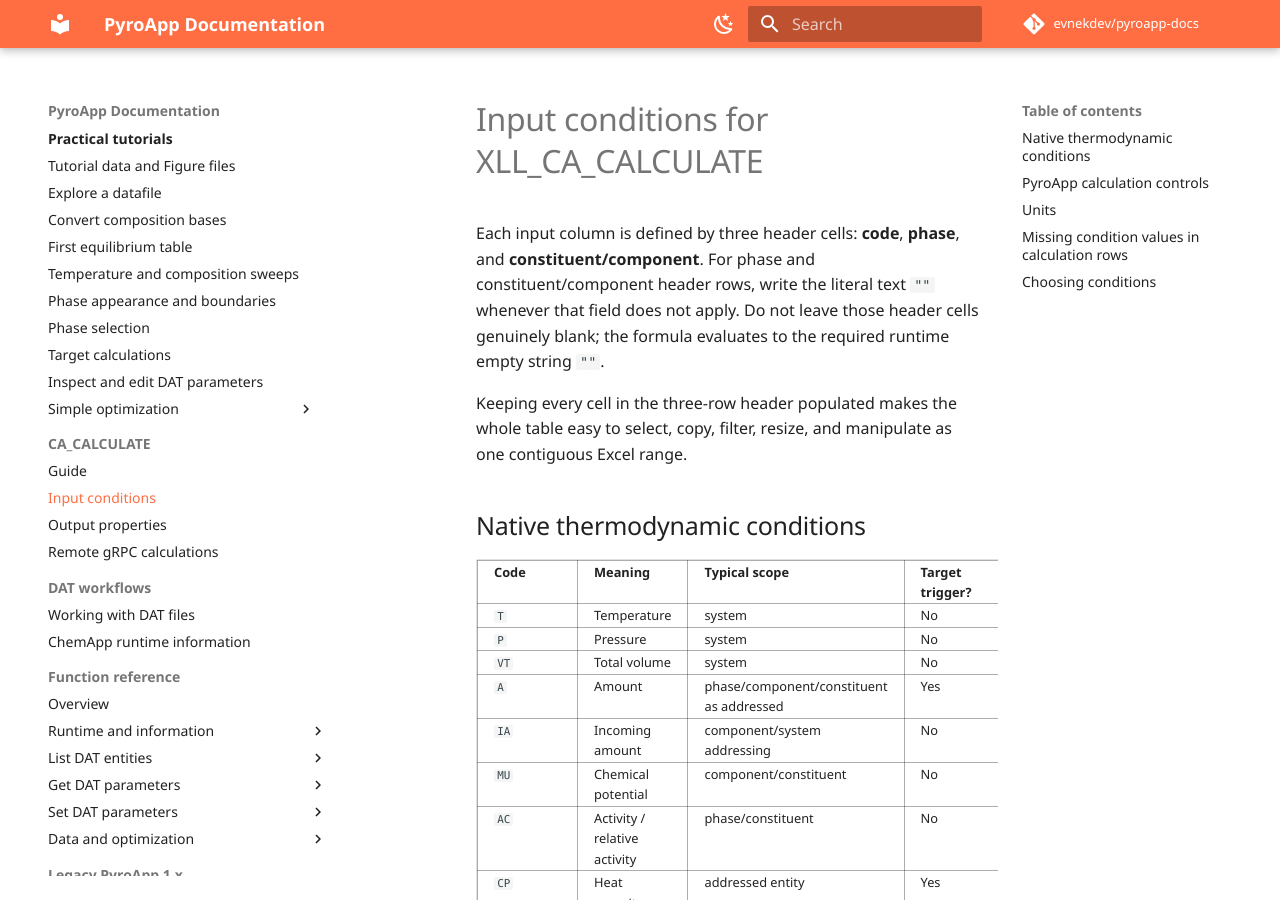
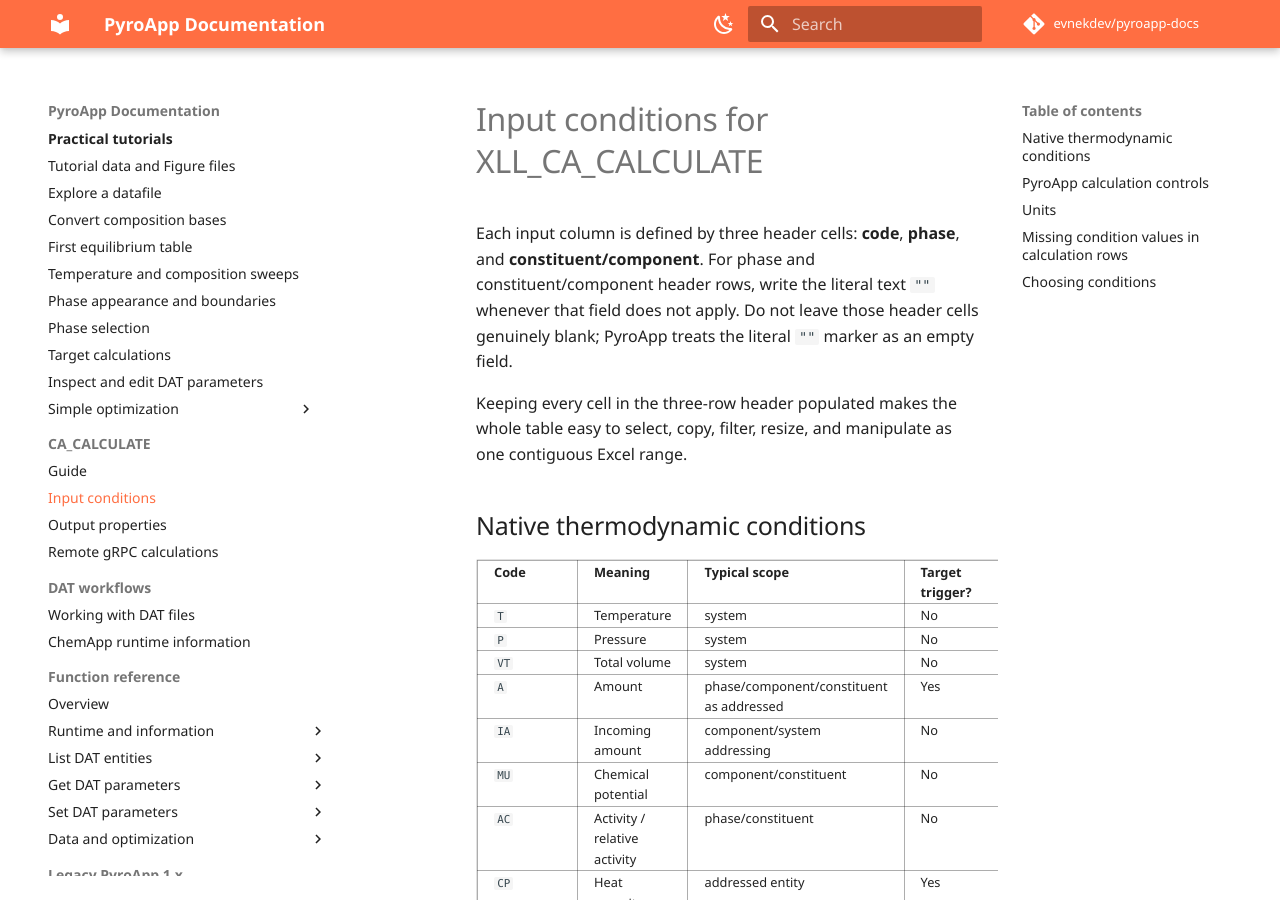
Before and after one commit to evnekdev/pyroapp-docs, an MkDocs documentation site: the page built from docs/input_conditions.md, in a window 1280 px wide and 900 px high. Built offline with MkDocs 1.6.1 and Material for MkDocs 9.7.7, drawn with Linux system fonts in a browser that asks for light colours; some web fonts are replaced; comment, search, counter and statistics services are not loaded.

Commit message:
docs: clarify literal empty-header marker

```diff
--- a/docs/input_conditions.md
+++ b/docs/input_conditions.md
@@ -1,6 +1,6 @@
 # Input conditions for XLL_CA_CALCULATE
 
-Each input column is defined by three header cells: **code**, **phase**, and **constituent/component**. For phase and constituent/component header rows, write the literal text `""` whenever that field does not apply. Do not leave those header cells genuinely blank; the formula evaluates to the required runtime empty string `""`.
+Each input column is defined by three header cells: **code**, **phase**, and **constituent/component**. For phase and constituent/component header rows, write the literal text `""` whenever that field does not apply. Do not leave those header cells genuinely blank; PyroApp treats the literal `""` marker as an empty field.
 
 Keeping every cell in the three-row header populated makes the whole table easy to select, copy, filter, resize, and manipulate as one contiguous Excel range.
 
```
Also changed, not shown: docs/functions/ca_calculate.md (+1 -1 lines), docs/quickstart.md (+1 -1 lines).
